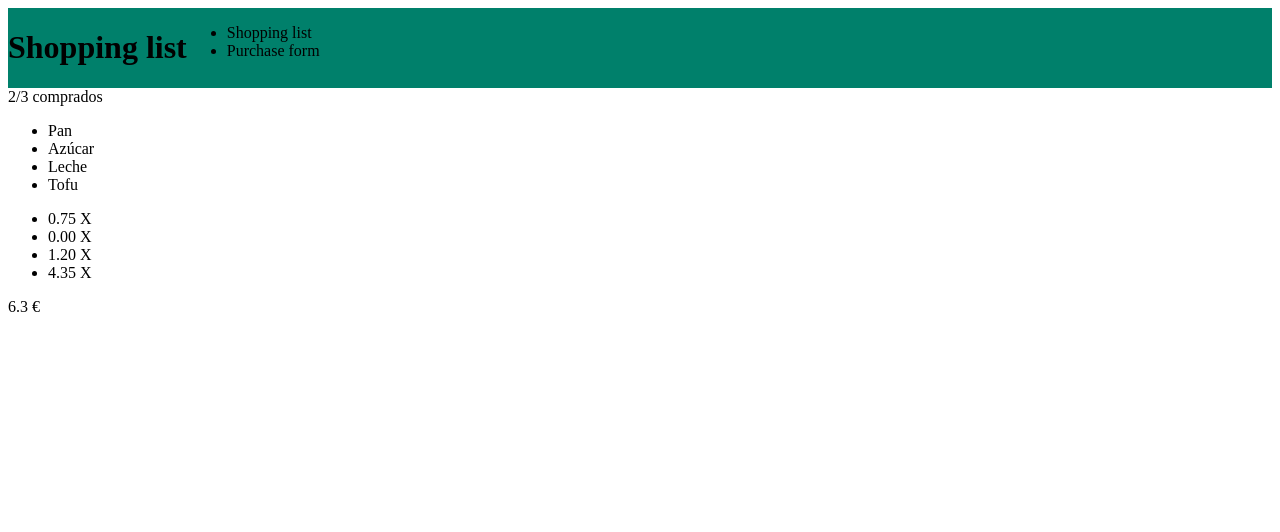
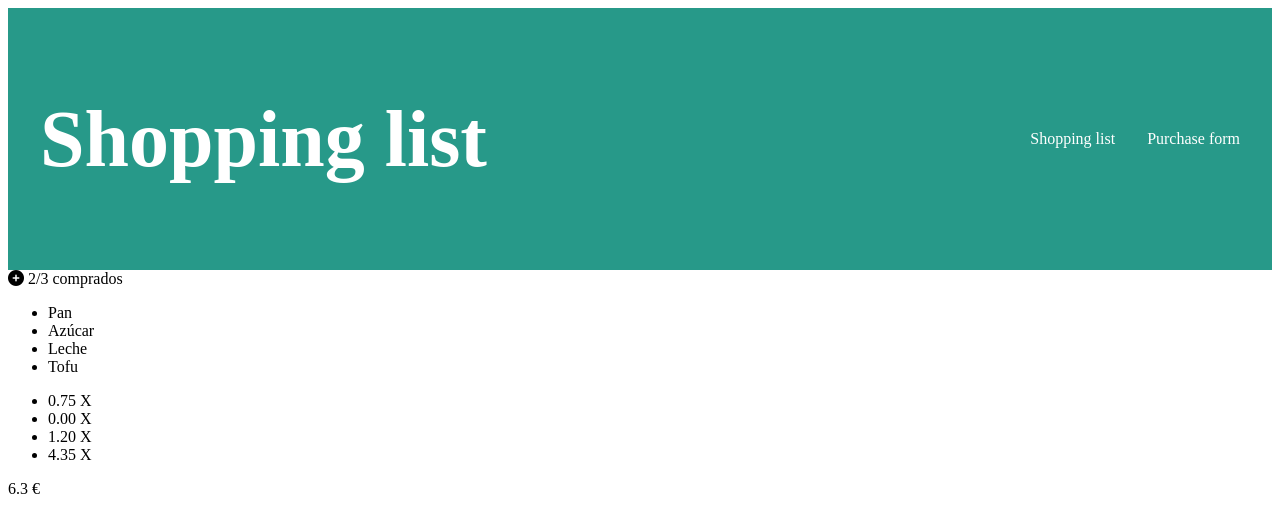
Before and after one commit to a9nna/202301-w1ch3-ana-coronel, a website built with Parcel: page src/index.html in a window 1280 px wide. Built offline with nearby package versions, Linux system fonts and the light colour scheme.

Commit message:
Add flexbox and colour styles  to head element in index.html

```diff
--- a/package.json
+++ b/package.json
@@ -15,5 +15,8 @@
   "devDependencies": {
     "parcel": "^2.8.2",
     "rimraf": "^3.0.2"
+  },
+  "dependencies": {
+    "@fortawesome/fontawesome-free": "^6.2.1"
   }
 }
--- a/src/css/style.css
+++ b/src/css/style.css
@@ -1,4 +1,35 @@
+@import url("/node_modules/@fortawesome/fontawesome-free/css/all.min.css");
+
+html {
+  display: flex;
+  flex-direction: column;
+}
+
+h1 {
+  color: white;
+  font-size: 5rem;
+}
+
 header {
   display: flex;
-  background-color: rgb(0, 128, 107);
+  align-items: center;
+  justify-content: space-between;
+  background-color: #279989;
+  flex-wrap: wrap;
+  padding: 2rem;
 }
+
+nav > ul li {
+  list-style-type: none;
+  color: white;
+}
+
+nav ul {
+  display: flex;
+  justify-content: space-between;
+  gap: 2rem;
+}
+
+main {
+  flex: 1;
+}
--- a/src/index.html
+++ b/src/index.html
@@ -21,11 +21,11 @@
     </nav>
   </header>
   <main>
-    <div>
-      <i></i>
+    <div class="total-purchases">
+      <i class="fa-solid fa-circle-plus"></i>
       <span>2/3 comprados</span>
     </div>
-    <div>
+    <div class="list-of-ingredients">
       <ul>
         <li>Pan</li>
         <li>Azúcar</li>
```
Also changed, not shown: 1 other file.
